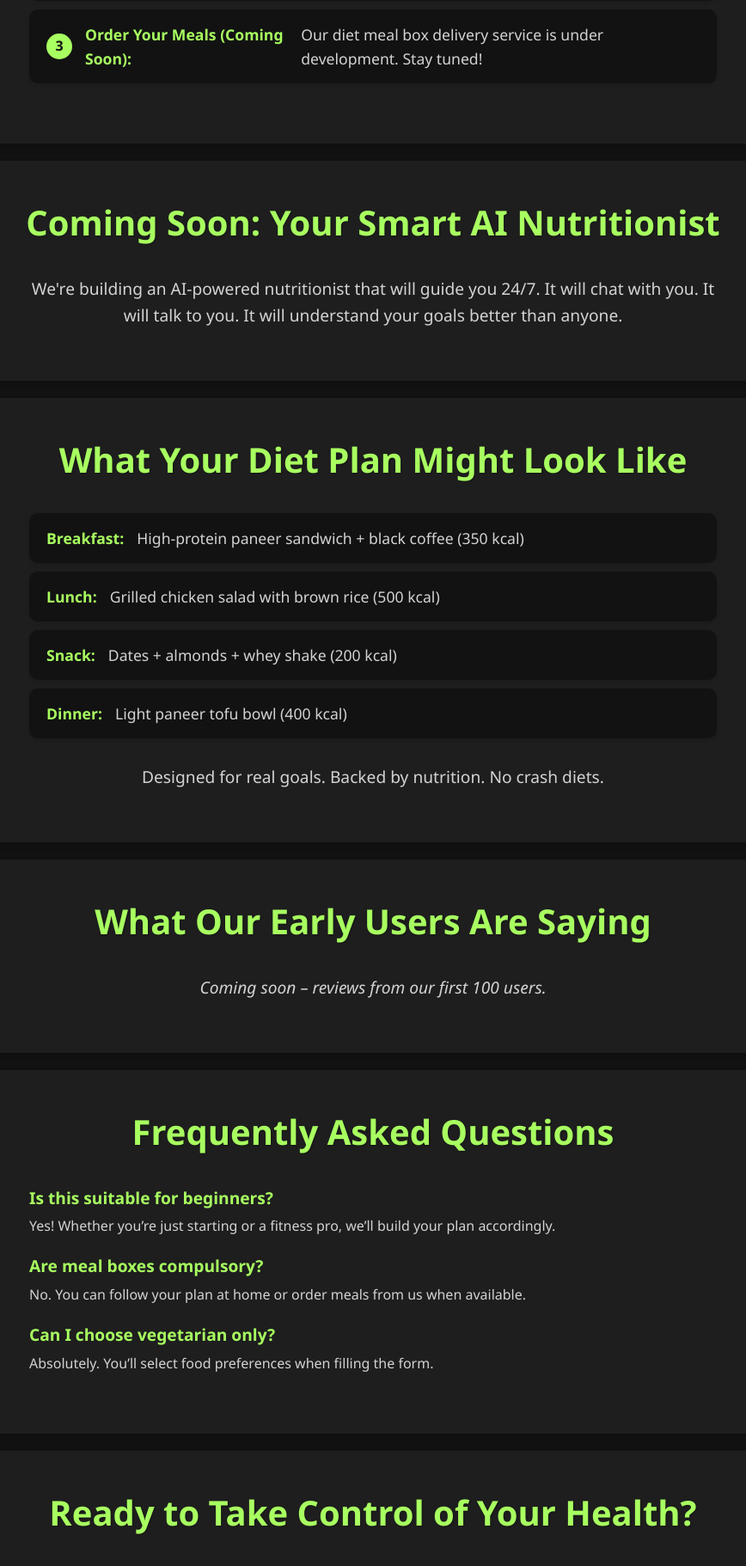
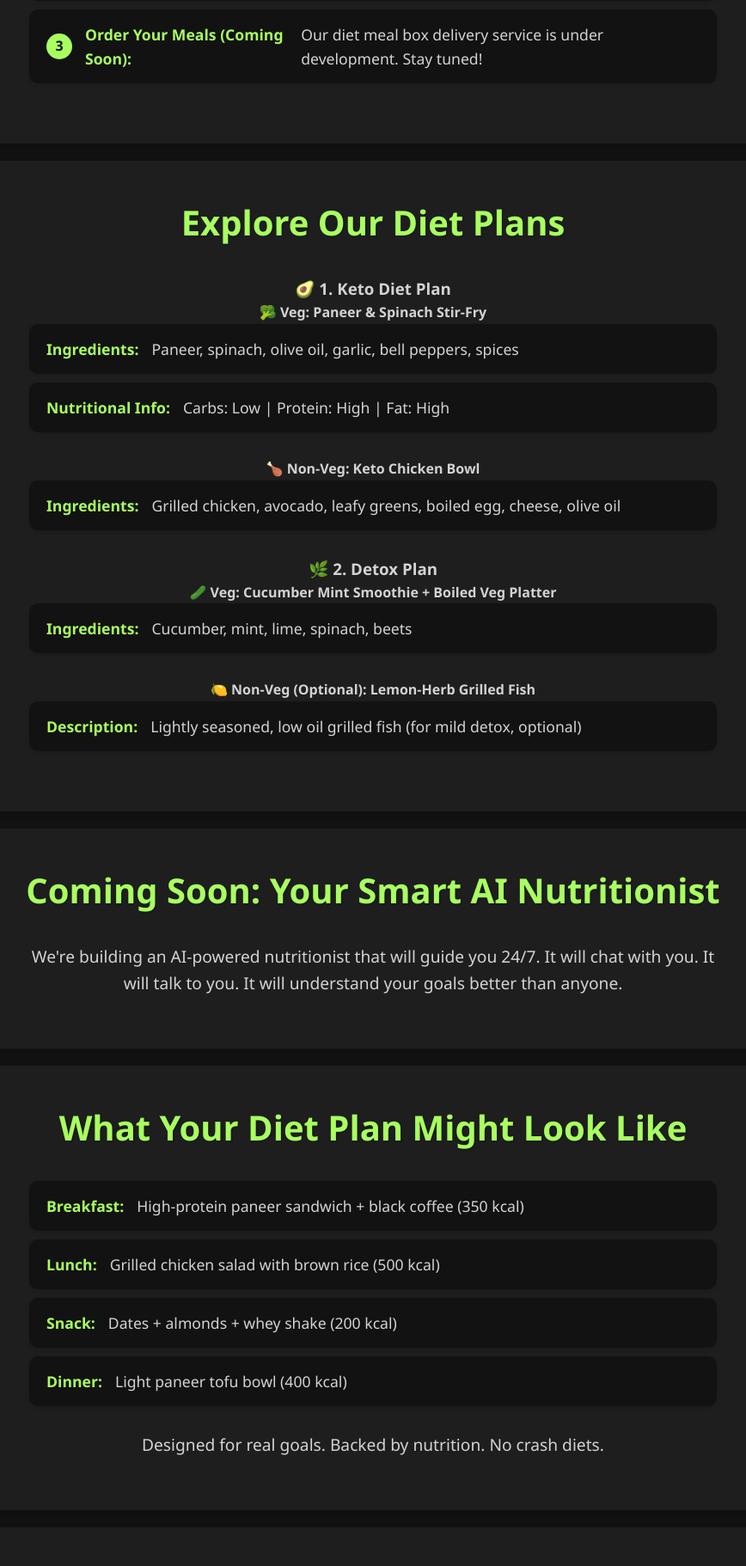
Before and after one commit to jiyad-shaikh/meal-genie, a Flask app: page / in a window 1280 px wide. Shown: the part 1857-3679 px from the top of the page at 86% size, without its empty margins (206-1074 px from the left). Run offline with Flask 3, Linux system fonts and the light colour scheme.

Commit message:
new updates

```diff
--- a/templates/index.html
+++ b/templates/index.html
@@ -99,6 +99,48 @@
     </ol>
   </section>
 
+    <section id="diet-plans" class="info-section">
+    <div class="container">
+      <h2>Explore Our Diet Plans</h2>
+
+      <div class="diet-plan-card">
+        <h3>🥑 1. Keto Diet Plan</h3>
+
+        <div class="diet-type">
+          <h4>🥦 Veg: Paneer & Spinach Stir-Fry</h4>
+          <ul>
+            <li><strong>Ingredients:</strong> Paneer, spinach, olive oil, garlic, bell peppers, spices</li>
+            <li><strong>Nutritional Info:</strong> Carbs: Low | Protein: High | Fat: High</li>
+          </ul>
+        </div>
+
+        <div class="diet-type">
+          <h4>🍗 Non-Veg: Keto Chicken Bowl</h4>
+          <ul>
+            <li><strong>Ingredients:</strong> Grilled chicken, avocado, leafy greens, boiled egg, cheese, olive oil</li>
+          </ul>
+        </div>
+      </div>
+
+      <div class="diet-plan-card">
+        <h3>🌿 2. Detox Plan</h3>
+        <div class="diet-type">
+          <h4>🥒 Veg: Cucumber Mint Smoothie + Boiled Veg Platter</h4>
+          <ul>
+            <li><strong>Ingredients:</strong> Cucumber, mint, lime, spinach, beets</li>
+          </ul>
+        </div>
+
+        <div class="diet-type">
+          <h4>🍋 Non-Veg (Optional): Lemon-Herb Grilled Fish</h4>
+          <ul>
+            <li><strong>Description:</strong> Lightly seasoned, low oil grilled fish (for mild detox, optional)</li>
+          </ul>
+        </div>
+      </div>
+    </div>
+  </section>
+
   <section id="ai-nutritionist">
     <h2>Coming Soon: Your Smart AI Nutritionist</h2>
     <p>We're building an AI-powered nutritionist that will guide you 24/7. It will chat with you. It will talk to you.
```
Also changed, not shown: static/style.css (+38 -0 lines), templates/contact.html (+23 -23 lines).
